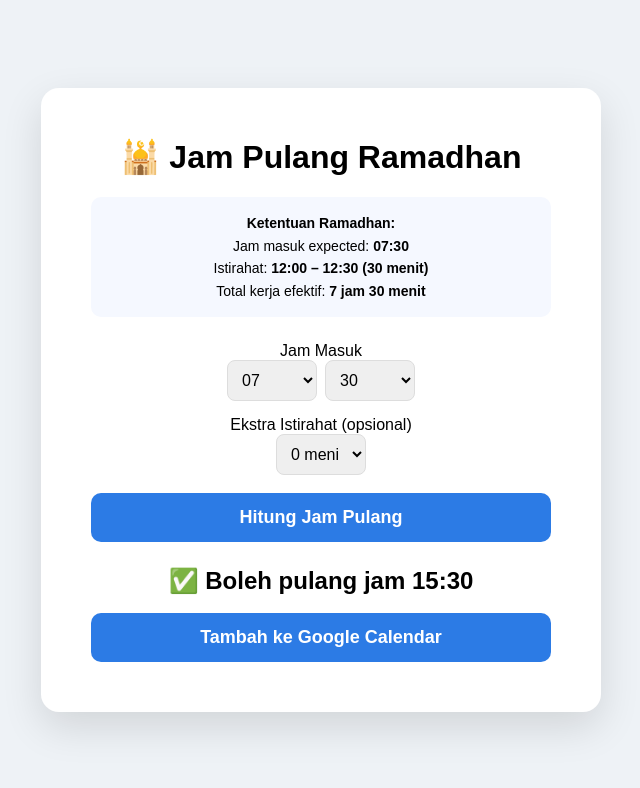
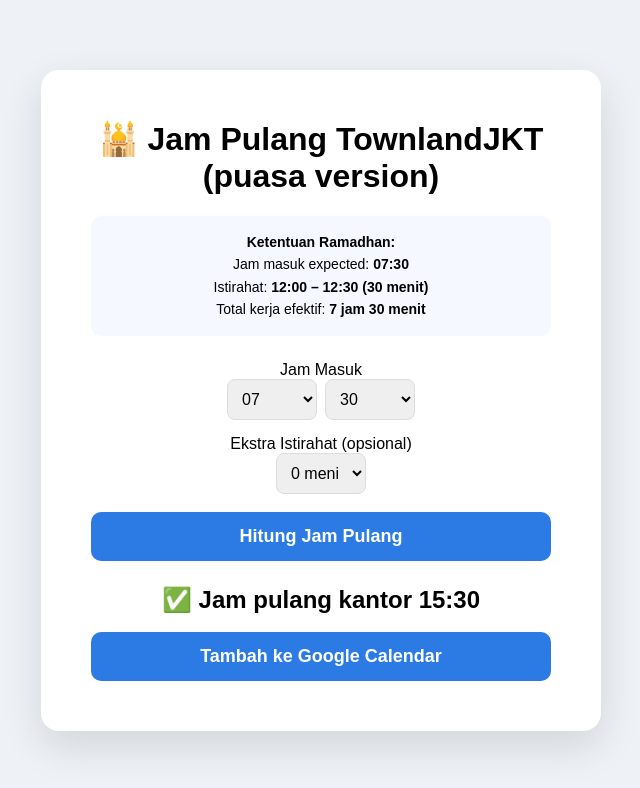
Before and after one commit to TOWNLANDjkt/jampulangkantor, a plain HTML site: page index.html in a window 1280 px wide. Both pictures are taken after a click on the button "Hitung Jam Pulang". Shown: the whole page, without its empty margins (319-959 px from the left). Drawn offline with Linux system fonts and the light colour scheme.

Commit message:
Update index.html

```diff
--- a/index.html
+++ b/index.html
@@ -3,7 +3,9 @@
 <head>
 <meta charset="UTF-8">
 <meta name="viewport" content="width=device-width, initial-scale=1.0">
-<title>Ramadhan Work Calculator</title>
+
+<!-- JUDUL TAB BROWSER -->
+<title>Jam Pulang TownlandJKT (puasa version)</title>
 
 <style>
 
@@ -45,7 +47,6 @@ h1{
   gap:8px;
 }
 
-/* dropdown kecil */
 .small-select{
   width:90px;
   padding:10px;
@@ -85,7 +86,8 @@ button{
 
 <div class="card">
 
-<h1>🕌 Jam Pulang Ramadhan</h1>
+<!-- JUDUL HALAMAN -->
+<h1>🕌 Jam Pulang TownlandJKT (puasa version)</h1>
 
 <div class="info">
 <b>Ketentuan Ramadhan:</b><br>
@@ -117,7 +119,7 @@ Tambah ke Google Calendar
 
 <script>
 
-// ===== JAM 01-24 =====
+// ===== JAM =====
 const hourSelect = document.getElementById("hour");
 for(let h=1; h<=24; h++){
   let hh = String(h).padStart(2,'0');
@@ -128,8 +130,7 @@ for(let h=1; h<=24; h++){
 }
 hourSelect.value = "07";
 
-
-// ===== MENIT 00-59 =====
+// ===== MENIT =====
 const minuteSelect = document.getElementById("minute");
 for(let m=0; m<60; m++){
   let mm = String(m).padStart(2,'0');
@@ -140,8 +141,7 @@ for(let m=0; m<60; m++){
 }
 minuteSelect.value = "30";
 
-
-// ===== EKSTRA ISTIRAHAT 0-60 MENIT =====
+// ===== EKSTRA ISTIRAHAT =====
 const extraBreakSelect = document.getElementById("extraBreak");
 
 let opt0 = document.createElement("option");
@@ -184,7 +184,7 @@ function calculate(){
     end = new Date(end.getTime() + (30*60*1000));
   }
 
-  // tambah ekstra istirahat
+  // ekstra istirahat
   if(extraBreak > 0){
     end = new Date(end.getTime() + (extraBreak*60*1000));
   }
@@ -192,10 +192,11 @@ function calculate(){
   let endH = String(end.getHours()).padStart(2,'0');
   let endM = String(end.getMinutes()).padStart(2,'0');
 
+  // TEXT DIGANTI DI SINI
   document.getElementById("result").innerHTML =
-    `✅ Boleh pulang jam ${endH}:${endM}`;
+    `✅ Jam pulang kantor ${endH}:${endM}`;
 
-  // ===== GOOGLE CALENDAR =====
+  // GOOGLE CALENDAR
   let startISO = formatGoogleDate(start);
   let endISO = formatGoogleDate(end);
 
```
